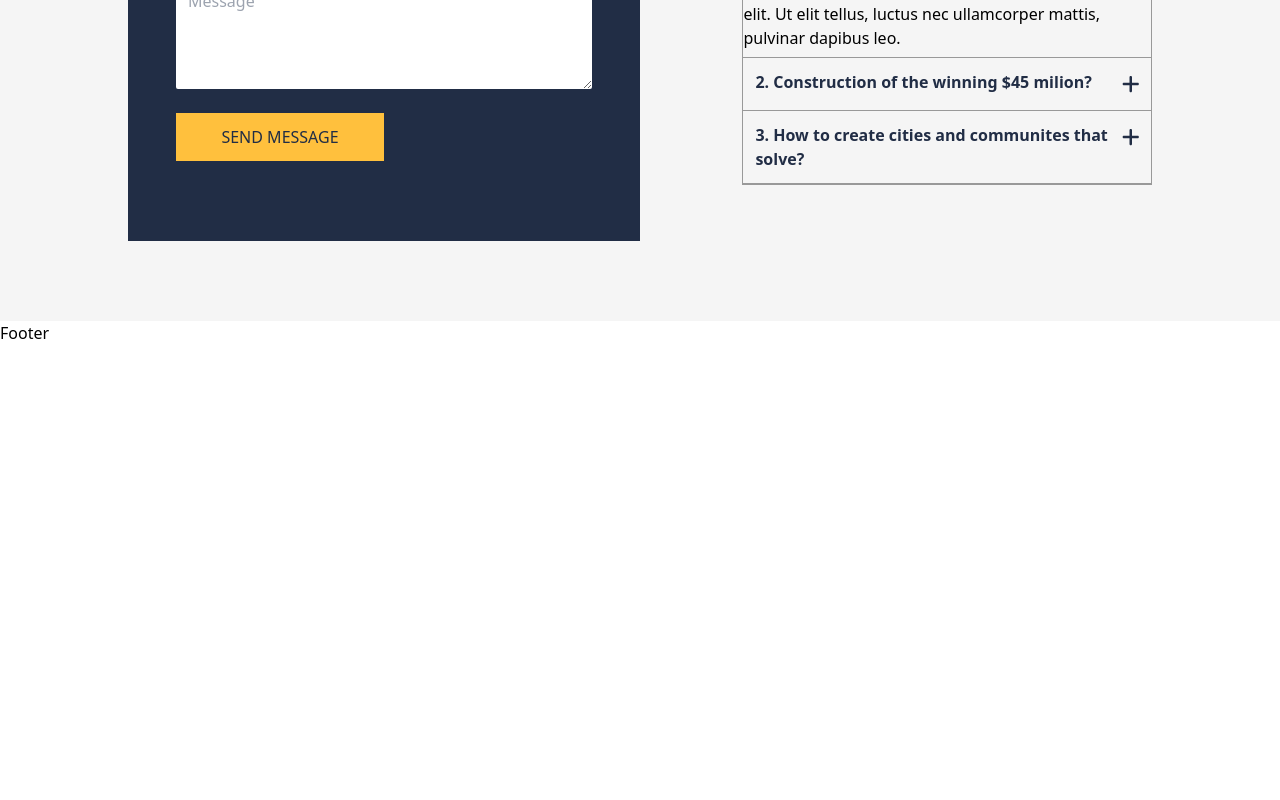
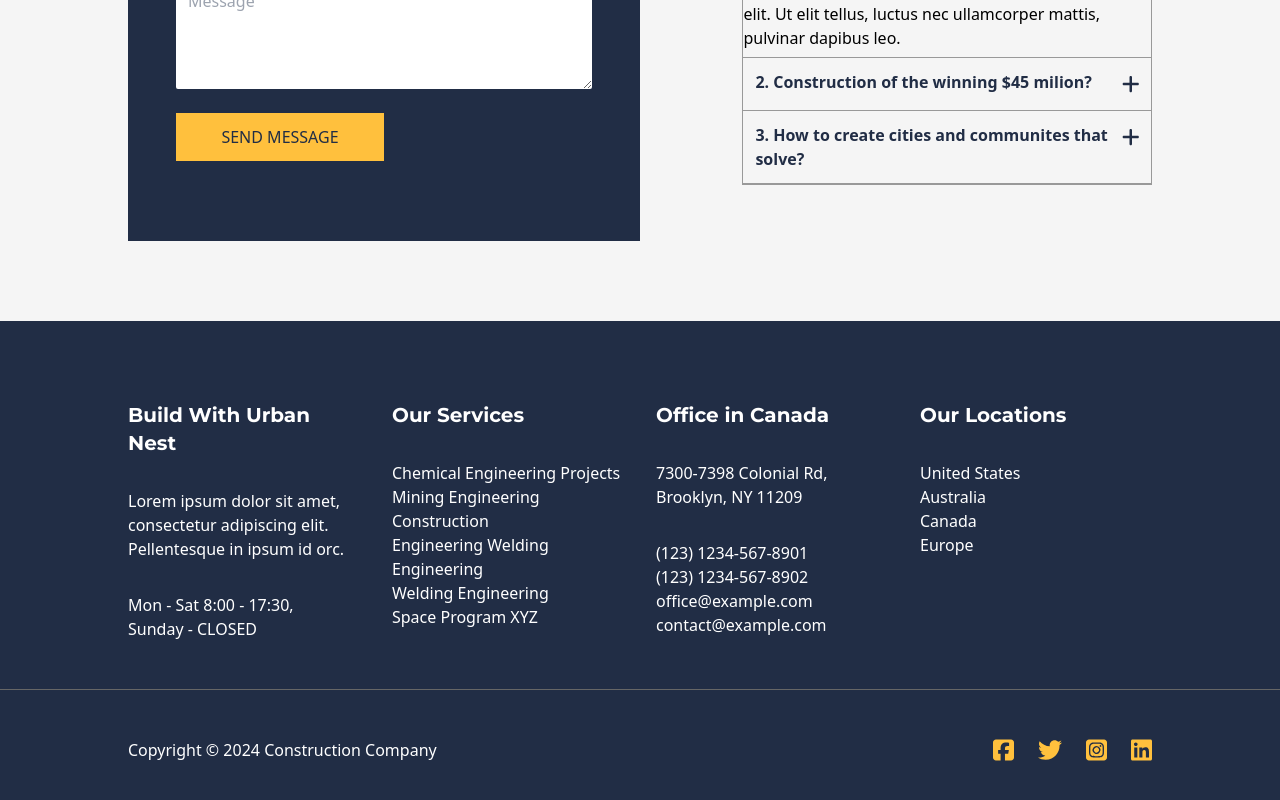
Before and after one commit to ib-ahmedd/urban_nest, a Next.js app: page / in a window 1280 px wide. Shown: the part 6728-7528 px from the top of the page. Before the commit the page ends 7073 px from the top, so only its background shows below. Built offline with nearby package versions, Linux system fonts and the light colour scheme; a web font is replaced by a local one.

Commit message:
complete footer

```diff
--- a/app/components/FAQs.tsx
+++ b/app/components/FAQs.tsx
@@ -12,7 +12,7 @@ function FAQs() {
     setOpen(id);
   }
   return (
-    <section className="width_parent mt-40 bg-[#F5F5F5]">
+    <section className="width_parent mt-40 pb-12 lg:pb-0 bg-[#F5F5F5]">
       <div className="width_container flex flex-col slg:flex-row justify-between">
         <FAQsForm />
         <div className="w-full slg:w-2/5 mt-8 slg:mt-20 flex flex-col gap-8">
--- a/components/Footer.tsx
+++ b/components/Footer.tsx
@@ -1,5 +1,100 @@
+import {
+  faLinkedin,
+  faSquareFacebook,
+  faSquareInstagram,
+  faTwitter,
+} from "@fortawesome/free-brands-svg-icons";
+import { FontAwesomeIcon } from "@fortawesome/react-fontawesome";
+
 function Footer() {
-  return <footer> Footer</footer>;
+  return (
+    <footer className="width_parent flex-col bg-site-blue pt-12">
+      <div className="width_container text-white flex flex-col md:flex-row flex-wrap lg:flex-nowrap gap-4 lg:gap-8 mx-auto text-center lg:text-left">
+        <div className="w-full md:w-[48%] lg:w-1/4">
+          <h4 className="font-monteserat font-bold text-xl my-8">
+            Build With Urban Nest
+          </h4>
+          <p className="mb-8">
+            Lorem ipsum dolor sit amet, consectetur adipiscing elit.
+            Pellentesque in ipsum id orc.
+          </p>
+          <p>
+            Mon - Sat 8:00 - 17:30,
+            <br /> Sunday - CLOSED
+          </p>
+        </div>
+
+        <div className="w-full md:w-[48%] lg:w-1/4">
+          <h4 className="font-monteserat font-bold text-xl my-8">
+            Our Services
+          </h4>
+          <p className="hover:text-site-yellow hover:cursor-pointer">
+            Chemical Engineering Projects
+          </p>
+          <p className="hover:text-site-yellow hover:cursor-pointer">
+            Mining Engineering Construction
+          </p>
+          <p className="hover:text-site-yellow hover:cursor-pointer">
+            Engineering Welding Engineering
+          </p>
+          <p className="hover:text-site-yellow hover:cursor-pointer">
+            Welding Engineering
+          </p>
+          <p className="hover:text-site-yellow hover:cursor-pointer">
+            Space Program XYZ
+          </p>
+        </div>
+
+        <div className="w-full md:w-[48%] lg:w-1/4">
+          <h4 className="font-monteserat font-bold text-xl my-8">
+            Office in Canada
+          </h4>
+          <p className="mb-8">
+            7300-7398 Colonial Rd,
+            <br />
+            Brooklyn, NY 11209
+          </p>
+
+          <p>
+            (123) 1234-567-8901
+            <br />
+            (123) 1234-567-8902
+            <br />
+            office@example.com
+            <br />
+            contact@example.com
+          </p>
+        </div>
+
+        <div className="w-full md:w-[48%] lg:w-1/4">
+          <h4 className="font-monteserat font-bold text-xl my-8">
+            Our Locations
+          </h4>
+          <p>
+            United States
+            <br />
+            Australia
+            <br />
+            Canada
+            <br />
+            Europe
+          </p>
+        </div>
+      </div>
+
+      <div className="w-full border-t border-site-gray width_parent mt-12">
+        <div className="width_container text-white flex flex-col md:flex-row gap-4 md:gap-0 justify-between items-center py-12">
+          <p>Copyright © {new Date().getFullYear()} Construction Company</p>
+          <div className="text-site-yellow text-2xl flex gap-6">
+            <FontAwesomeIcon icon={faSquareFacebook} />
+            <FontAwesomeIcon icon={faTwitter} />
+            <FontAwesomeIcon icon={faSquareInstagram} />
+            <FontAwesomeIcon icon={faLinkedin} />
+          </div>
+        </div>
+      </div>
+    </footer>
+  );
 }
 
 export default Footer;
```
